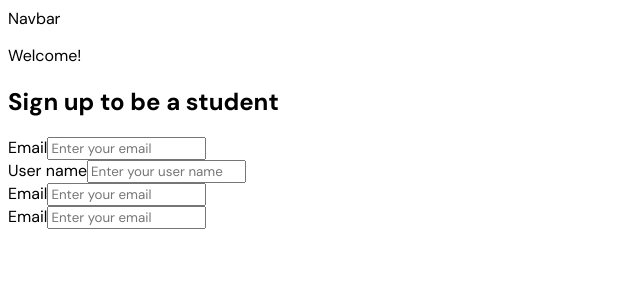
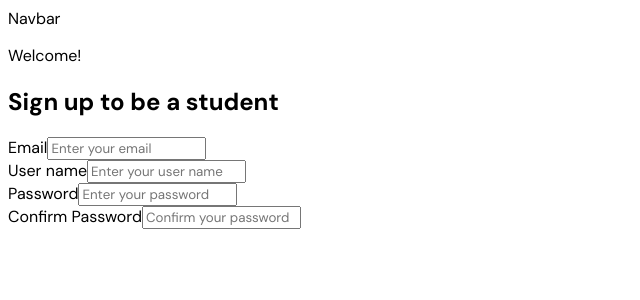
Before and after one commit to thesarpex/Learnflow-LMS, a React (Vite) app: page /signup in a window 1280 px wide. Shown: the top 300 px of the page, without its empty margins (0-640 px from the left). Built offline with nearby package versions, Linux system fonts and the light colour scheme; no server answers.

Commit message:
created password and confirm password sections for sign up

```diff
--- a/src/routes/student/Signup.jsx
+++ b/src/routes/student/Signup.jsx
@@ -6,7 +6,7 @@ const Signup = () => {
 
 const [email, setEmail] = useState();
 const [password, setPassword] = useState();
-const [passConfirm, setPasswordConfirmed] = useState();
+const [passwordConfirm, setPasswordConfirmed] = useState();
 const [loading, setLoading] = useState();
 const [error, setError] = useState();
 const {signup} = useAuth();
@@ -69,16 +69,16 @@ const handleSubmit = async (e) => {
         </div>
 
         <div>
-          <label htmlFor=''>
-            Email
+          <label htmlFor='password'>
+            Password
           </label>
-          <input id='email' type='email'  value={email} onChange={(e) => setEmail(e.target.value)} placeholder='Enter your email' required />
+          <input id='password' type='password'  value={password} onChange={(e) => setPassword(e.target.value)} placeholder='Enter your password' required />
 
           <div>
-          <label htmlFor='email'>
-            Email
+          <label htmlFor='password-confirm'>
+            Confirm Password
           </label>
-          <input id='email' type='email'  value={email} onChange={(e) => setEmail(e.target.value)} placeholder='Enter your email' required />
+          <input id='password-confirm' type='password'  value={passwordConfirm} onChange={(e) => setPasswordConfirmed(e.target.value)} placeholder='Confirm your password' required />
         </div>
         </div>
 
```
